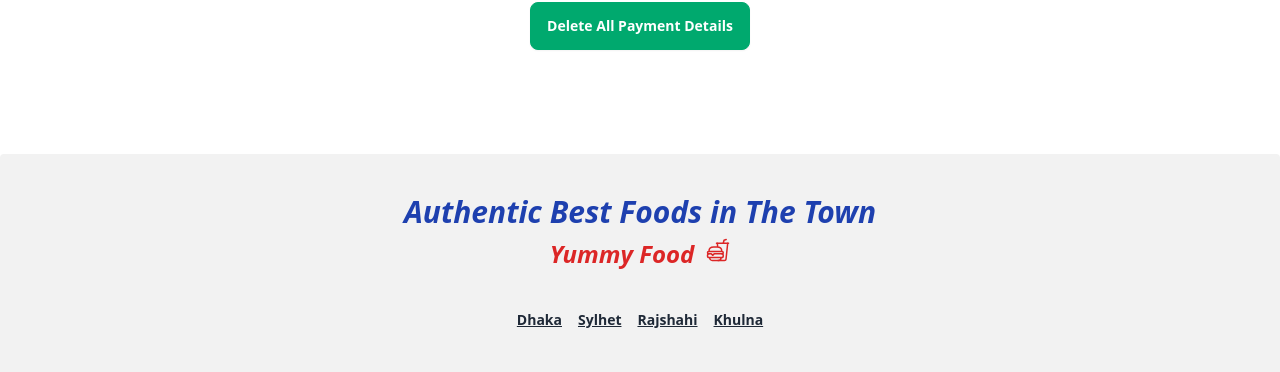
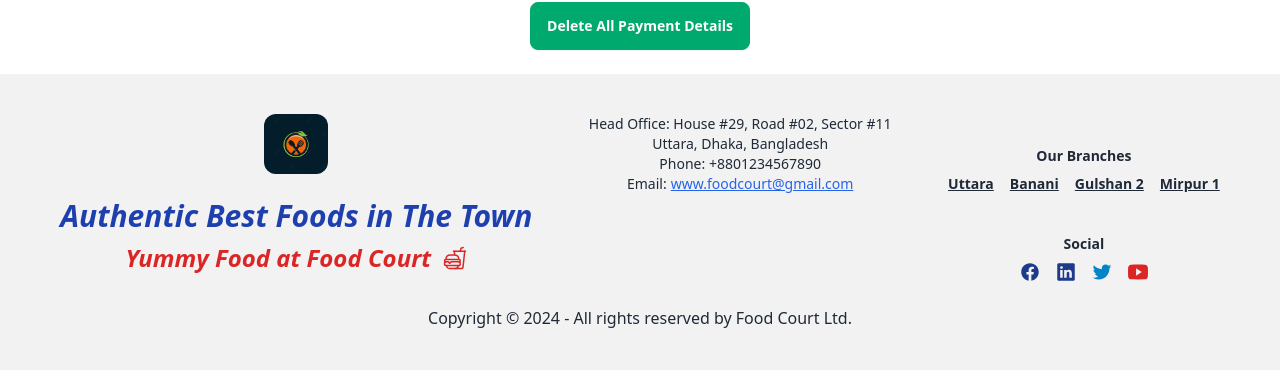
Before and after one commit to muntasirrifat23/restaurant-front, a React (Vite) app: page /revenue in a window 1280 px wide. Shown: the part 428-800 px from the top of the page. Built offline with nearby package versions, Linux system fonts and the light colour scheme; no server answers.

Commit message:
footer change

```diff
--- a/src/Component/Footer/Footer.jsx
+++ b/src/Component/Footer/Footer.jsx
@@ -1,32 +1,70 @@
-import { IoFastFoodOutline } from "react-icons/io5";
+import {
+    IoFastFoodOutline,
+    IoLogoFacebook,
+    IoLogoLinkedin,
+    IoLogoTwitter,
+    IoLogoYoutube,
+  } from "react-icons/io5";
+  import image from '../../../public/main-icon.png';
 
   const Footer = () => {
     return (
-        <div>
-            <footer className="footer footer-center p-10 bg-base-200 text-base-content rounded mt-20">
-                <div className="text-2xl text-blue-800 font-bold italic">
+      <div className="flex flex-col items-center justify-center p-10 bg-base-200 text-base-content">
+        <footer className="footer w-full text-center">
+
+        <nav className="mx-auto">
+        <img src={image} alt="logo" className="w-16 h-auto mx-auto rounded-xl" />
+            <div className="text-2xl text-blue-800 font-bold italic mt-4">
               <p className="text-3xl">Authentic Best Foods in The Town</p>
-                    <p className="text-red-600 flex gap-3"> Yummy Food<IoFastFoodOutline />
+              <p className="text-red-600 flex items-center justify-center gap-3 mt-2">
+                Yummy Food at Food Court
+                <IoFastFoodOutline />
               </p>
             </div>
-                <div className="font-semibold">
-                    <p className="flex gap-4">
-                        <p className="underline">Dhaka</p>
-                        <p className="underline">Sylhet</p>
-                        <p className="underline">Rajshahi</p>
-                        <p className="underline">Khulna</p>
+          </nav>
+
+          <nav className="mx-auto">
+            <div className="text-center">
+              <p>Head Office: House #29, Road #02, Sector #11</p>
+              <p>Uttara, Dhaka, Bangladesh</p>
+              <p>Phone: +8801234567890</p>
+              <p>
+                Email:
+                <a href="mailto:www.foodcourt@gmail.com" className="ml-1 text-blue-600 underline">
+                  www.foodcourt@gmail.com
+                </a>
               </p>
             </div>
-                <div>
-                    <p> Head Office: House #29, Road #02, Sector #11</p>
-                    <p>Uttara, Dhaka, Bangladesh</p>
-                    <p>Phone: +8801987654321</p>
+          </nav>
+
+          <nav className="mx-auto">
+            <div className="font-semibold mt-8 text-center">
+              <p>Our Branches</p>
+              <div className="flex justify-center gap-4 mt-2">
+                <p className="underline">Uttara</p>
+                <p className="underline">Banani</p>
+                <p className="underline">Gulshan 2</p>
+                <p className="underline">Mirpur 1</p>
+              </div>
             </div>
 
-                <aside>
-                    <p>Copyright © 2024 - All right reserved by Food Court Ltd.</p>
+            <div className="mx-auto">
+            <p className="font-semibold mt-8 ">Social</p>
+            <p className="flex justify-center text-blue-900 text-xl gap-4 mt-2 mx-auto">
+              <IoLogoFacebook />
+              <IoLogoLinkedin />
+              <IoLogoTwitter className="text-sky-600" />
+              <IoLogoYoutube className="text-red-600" />
+            </p>
+            </div>
+
+          </nav>
+        </footer>
+
+        {/* Copyright Section */}
+        <aside className="mt-6 text-center">
+          <p>Copyright © 2024 - All rights reserved by Food Court Ltd.</p>
         </aside>
-            </footer>
       </div>
     );
   };
--- a/src/Dashboard/Revenue/Revenue.jsx
+++ b/src/Dashboard/Revenue/Revenue.jsx
@@ -88,7 +88,7 @@ const Revenue = () => {
       {/* </div> */}
 
       <div className="flex flex-col items-center justify-center mt-12">
-        <div className="w-full max-w-7xl px-4 py-6">
+        <div className="w-full max-w-8xl px-4 py-6">
           <div className="text-center mb-8">
             <p className="font-bold lg:text-4xl text-3xl text-green-800">
               User Payment Details
```
Lines whose indentation alone changed are shown as unchanged.
